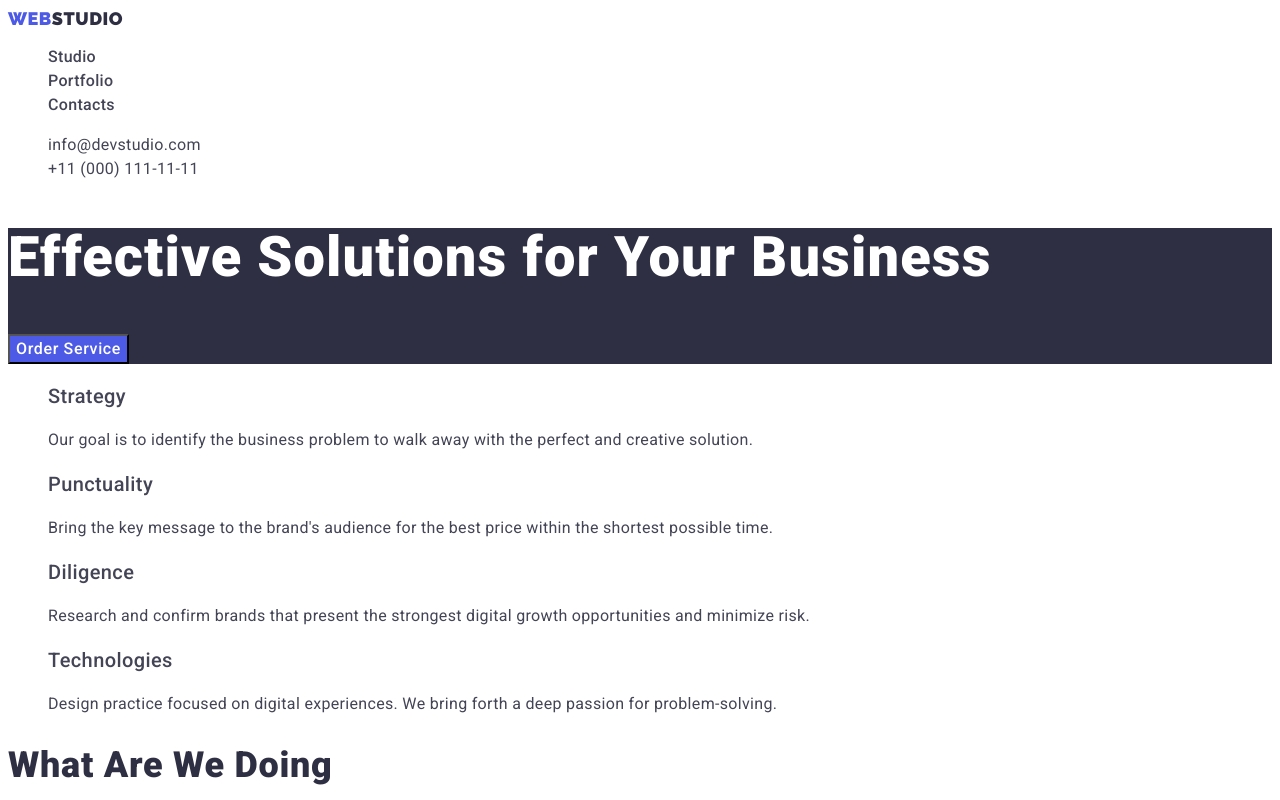
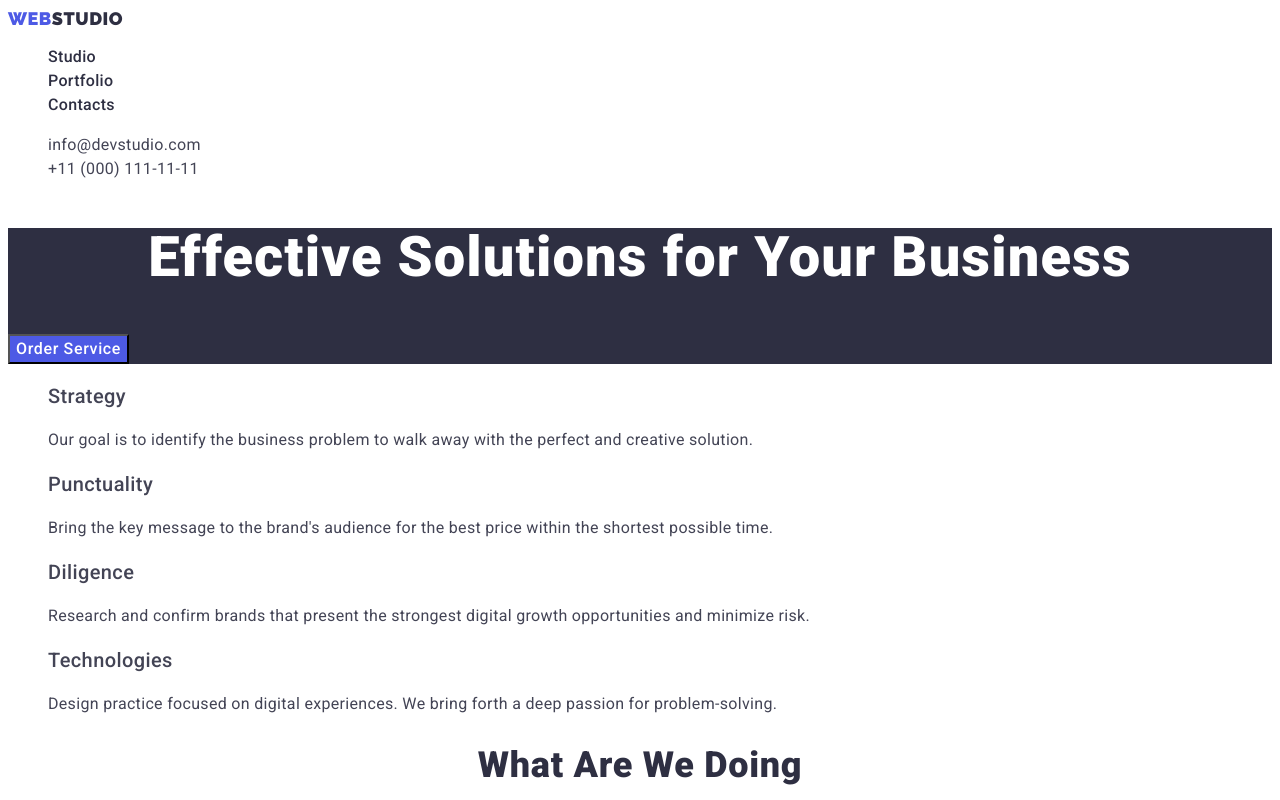
Before and after one commit to Vitaliy-67/goit-markup-hw-02, a plain HTML site: page index.html in a window 1280 px wide. Shown: the top 800 px of the page. Drawn offline with Linux system fonts and the light colour scheme.

Commit message:
Update styles.css

```diff
--- a/css/styles.css
+++ b/css/styles.css
@@ -4,7 +4,7 @@
 /*----------header----------*/
 --logo-web-color:#4D5AE5;
 --logo-studio-color:#2E2F42;
---header-item-color:#434455;
+--header-item-color:#2E2F42;
 --header-item-hover-color:#404BBF;
 --contacs-color:#434455;
 --contacs-hover-color:#404BBF;
@@ -128,6 +128,7 @@ body {
     font-weight: 700;
     font-size: 56px;
     line-height: 1.07em;
+    text-align: center;
     letter-spacing: 0.02em;
     color:var(--header-hero-color);
 }
@@ -171,6 +172,7 @@ body {
     font-weight: 700;
     font-size: 36px;
     line-height: 1.11em;
+    text-align: center;
     letter-spacing: 0.02em;
     text-transform: capitalize;
     color:var(--main-subtitle-color);
@@ -183,6 +185,7 @@ body {
     font-weight: 700;
     font-size: 36px;
     line-height: 1.11em;
+    text-align: center;
     letter-spacing: 0.02em;
     text-transform: capitalize;
     color:var(--main-subtitle-color);
```
